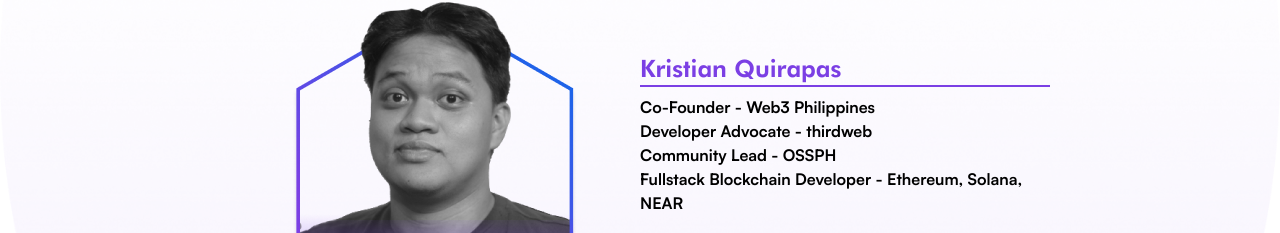
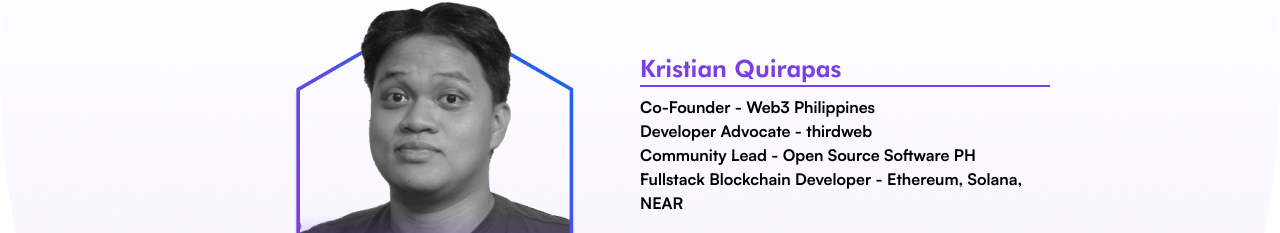
Before and after one commit to Web3Philippines/event-landing, a React (Create React App) app: page / in a window 1280 px wide. Shown: the part 3534-3767 px from the top of the page. Built offline with nearby package versions, Linux system fonts and the light colour scheme.

Commit message:
tweak: ossph details

```diff
--- a/src/pages/Home/Home.tsx
+++ b/src/pages/Home/Home.tsx
@@ -63,7 +63,7 @@
     positions: [
       "Co-Founder - Web3 Philippines",
       "Developer Advocate - thirdweb",
-      "Community Lead - OSSPH",
+      "Community Lead - Open Source Software PH",
       "Fullstack Blockchain Developer - Ethereum, Solana, NEAR",
     ],
   },
```
